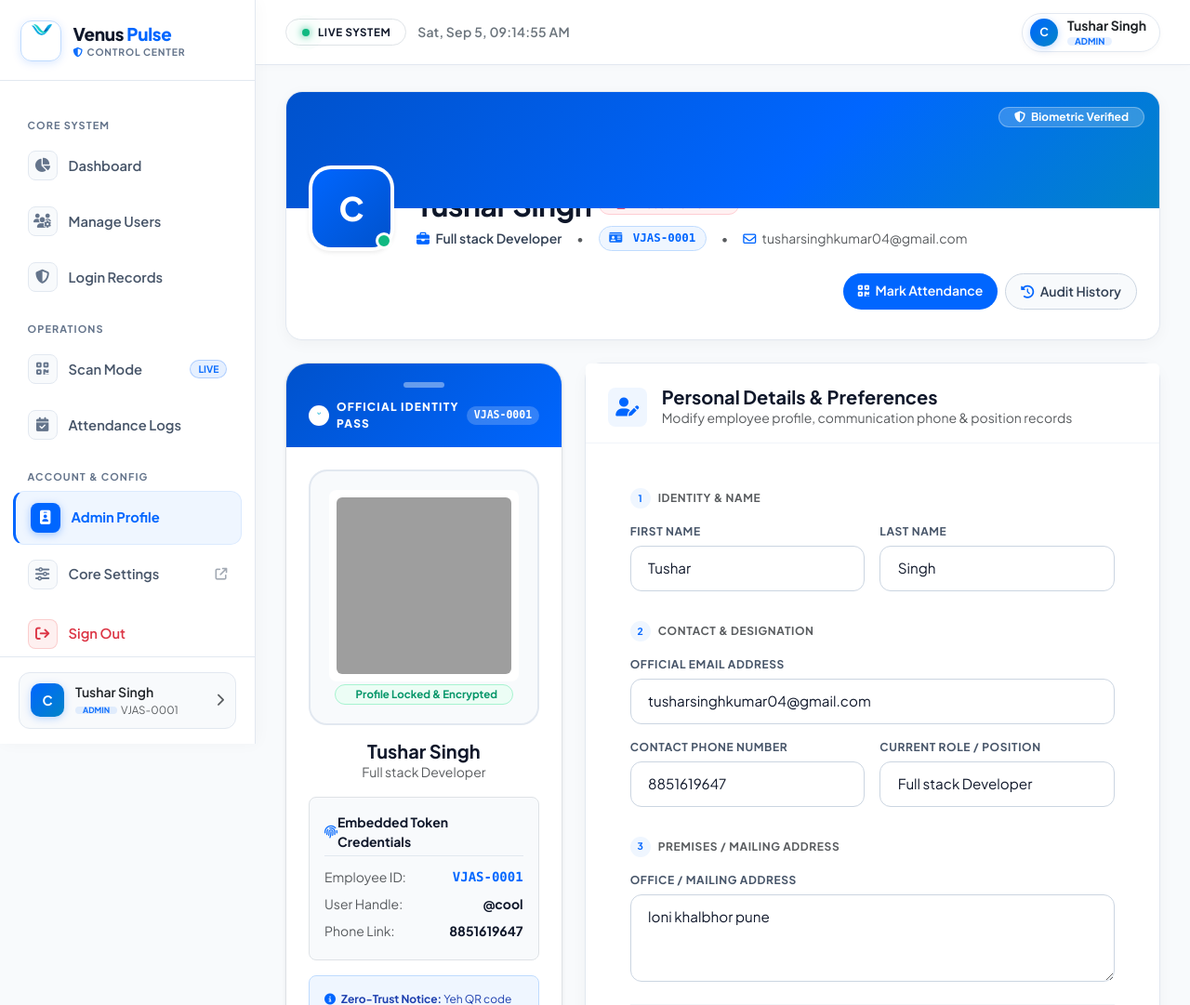
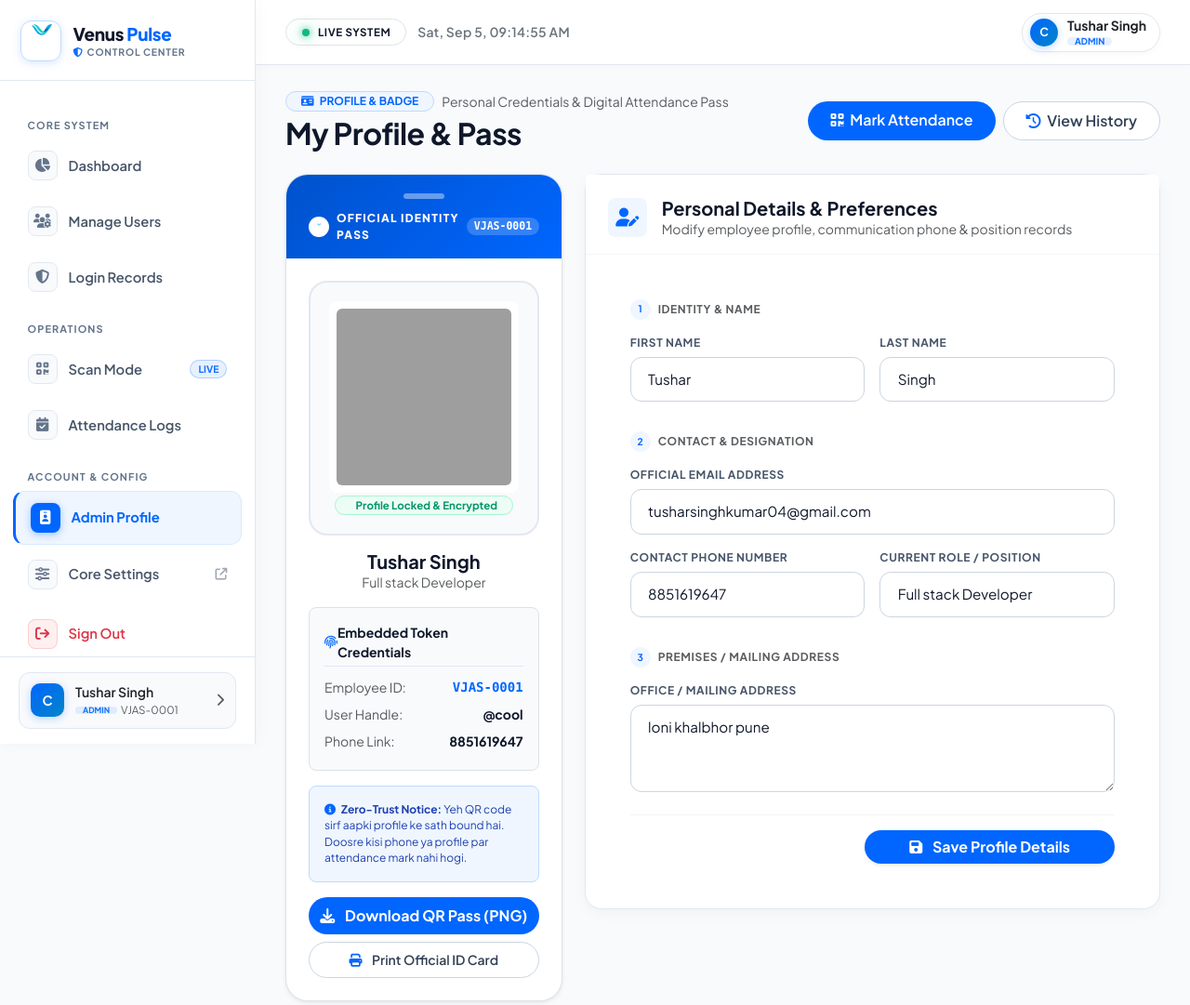
Before and after one commit to Tusharsinghoffical/VASSYSTEMCLIENTPROJECT, a Django app: page /profile/ in a window 1280 px wide. Shown: the top 1081 px of the page at 93% size. Run offline with Django 4.2, Linux system fonts and the light colour scheme; a user stored in the database is signed in; data comes from the database, SQL or seed files in the repository; both versions use the stored data as it was after the commit; some libraries are stand-ins or nearby versions; grey boxes are pictures that could not be loaded.

Commit message:
Remove redundant top hero banner from profile page and streamline layout

```diff
--- a/templates/profile.html
+++ b/templates/profile.html
@@ -5,75 +5,29 @@
 
 {% block content %}
 <div class="container-fluid px-0">
-  <!-- Profile Header Hero Banner -->
-  <div class="row mb-4">
-    <div class="col-12">
-      <div class="card border rounded-4 overflow-hidden shadow-sm bg-white" style="border-color: #e2e8f0;">
-        <!-- Gradient Cover Bar with subtle wave accent -->
-        <div class="profile-banner-cover position-relative">
-          <div class="position-absolute top-0 end-0 p-3 d-none d-md-flex align-items-center gap-2">
-            <span class="badge rounded-pill px-3 py-1 fw-bold text-white shadow-xs" style="background: rgba(255, 255, 255, 0.2); backdrop-filter: blur(8px); border: 1px solid rgba(255, 255, 255, 0.3);">
-              <i class="fas fa-shield-halved me-1"></i> Biometric Verified
-            </span>
-          </div>
-        </div>
-
-        <div class="px-4 pb-4">
-          <div class="d-flex align-items-end flex-wrap gap-4" style="margin-top: -46px;">
-            <!-- Profile Avatar with Ring -->
-            <div class="profile-avatar-outer shadow-sm position-relative">
-              <div class="profile-avatar-inner">
-                {{ user.username|slice:":1"|upper }}
-              </div>
-              <div class="profile-online-badge" title="Active Authenticated Session"></div>
-            </div>
-
-            <!-- Profile Identity Info -->
-            <div class="flex-grow-1 pt-2">
-              <div class="d-flex flex-wrap align-items-center gap-2 mb-1">
-                <h2 class="fw-bold mb-0" style="color: #0f172a; letter-spacing: -0.5px;">{{ user.get_full_name|default:user.username }}</h2>
-                {% if user.is_superuser %}
-                  <span class="badge rounded-pill px-3 py-1 fw-bold small" style="background: #fff1f2; color: #e11d48; border: 1px solid #fecdd3;">
-                    <i class="fas fa-crown me-1"></i> Executive Admin
-                  </span>
-                {% elif user.is_staff %}
-                  <span class="badge rounded-pill px-3 py-1 fw-bold small" style="background: #eff6ff; color: #0066ff; border: 1px solid #bfdbfe;">
-                    <i class="fas fa-shield-halved me-1"></i> Staff Officer
-                  </span>
-                {% else %}
-                  <span class="badge rounded-pill px-3 py-1 fw-bold small" style="background: #ecfdf5; color: #059669; border: 1px solid #a7f3d0;">
-                    <i class="fas fa-circle-check me-1"></i> Verified Employee
-                  </span>
-                {% endif %}
-              </div>
-
-              <div class="d-flex flex-wrap align-items-center gap-3 small text-muted">
-                <span class="fw-semibold" style="color: #334155;">
-                  <i class="fas fa-briefcase me-1" style="color: #0066ff;"></i> {{ profile.position|default:"Corporate Personnel" }}
-                </span>
-                <span class="opacity-40">•</span>
-                <span class="emp-id-pill">
-                  <i class="fas fa-id-card me-1 text-primary"></i> VJAS-{{ user.id|stringformat:"04d" }}
-                </span>
-                <span class="opacity-40">•</span>
-                <span><i class="far fa-envelope me-1" style="color: #0066ff;"></i> {{ user.email|default:"No email registered" }}</span>
-              </div>
-            </div>
-
-            <!-- Header Quick Actions -->
-            <div class="ms-auto d-flex gap-2 mb-2">
-              <a href="{% url 'attendance' %}" class="btn btn-sm rounded-pill px-3 py-2 fw-semibold text-white shadow-xs" style="background: #0066ff; border: none;">
-                <i class="fas fa-qrcode me-1"></i> Mark Attendance
-              </a>
-              <a href="{% url 'attendance_history' %}" class="btn btn-sm rounded-pill px-3 py-2 fw-semibold shadow-xs" style="background: #f8fafc; color: #334155; border: 1px solid #cbd5e1;">
-                <i class="fas fa-history me-1" style="color: #0066ff;"></i> Audit History
-              </a>
-            </div>
-          </div>
-        </div>
+  <!-- Top Navigation & Page Title -->
+  <div class="d-flex flex-wrap justify-content-between align-items-center mb-4 gap-2">
+    <div>
+      <div class="d-flex align-items-center gap-2 mb-1">
+        <span class="badge rounded-pill px-3 py-1 fw-bold small" style="background: #eff6ff; color: #0066ff; border: 1px solid #bfdbfe;">
+          <i class="fas fa-id-card me-1"></i> PROFILE & BADGE
+        </span>
+        <span class="small text-muted">Personal Credentials & Digital Attendance Pass</span>
       </div>
+      <h2 class="fw-bold mb-0" style="color: #0f172a; letter-spacing: -0.5px;">
+        My Profile & Pass
+      </h2>
+    </div>
+    <div class="d-flex gap-2">
+      <a href="{% url 'attendance' %}" class="btn rounded-pill px-4 py-2 fw-semibold text-white shadow-xs" style="background: #0066ff; border: none;">
+        <i class="fas fa-qrcode me-1"></i> Mark Attendance
+      </a>
+      <a href="{% url 'attendance_history' %}" class="btn rounded-pill px-4 py-2 fw-semibold shadow-xs" style="background: #ffffff; color: #334155; border: 1px solid #cbd5e1;">
+        <i class="fas fa-history me-1" style="color: #0066ff;"></i> View History
+      </a>
     </div>
   </div>
+
 
   <div class="row g-4">
     <!-- Left Column: VIP Attendance QR Smart Badge & Account Overview -->
@@ -257,44 +211,6 @@
 </div>
 
 <style>
-  .profile-banner-cover {
-    height: 125px;
-    background: linear-gradient(135deg, #0052cc 0%, #0066ff 60%, #0284c7 100%);
-  }
-
-  .profile-avatar-outer {
-    width: 92px;
-    height: 92px;
-    border-radius: 24px;
-    background: #ffffff;
-    padding: 4px;
-    box-shadow: 0 4px 14px rgba(0, 0, 0, 0.08);
-  }
-
-  .profile-avatar-inner {
-    width: 100%;
-    height: 100%;
-    border-radius: 20px;
-    background: linear-gradient(135deg, #0066ff 0%, #0052cc 100%);
-    color: white;
-    font-size: 2.2rem;
-    font-weight: 800;
-    display: flex;
-    align-items: center;
-    justify-content: center;
-  }
-
-  .profile-online-badge {
-    position: absolute;
-    bottom: 2px;
-    right: 2px;
-    width: 18px;
-    height: 18px;
-    border-radius: 50%;
-    background: #10b981;
-    border: 3px solid #ffffff;
-  }
-
   .emp-id-pill {
     display: inline-block;
     padding: 0.2rem 0.65rem;
```
Also changed, not shown: db.sqlite3.
